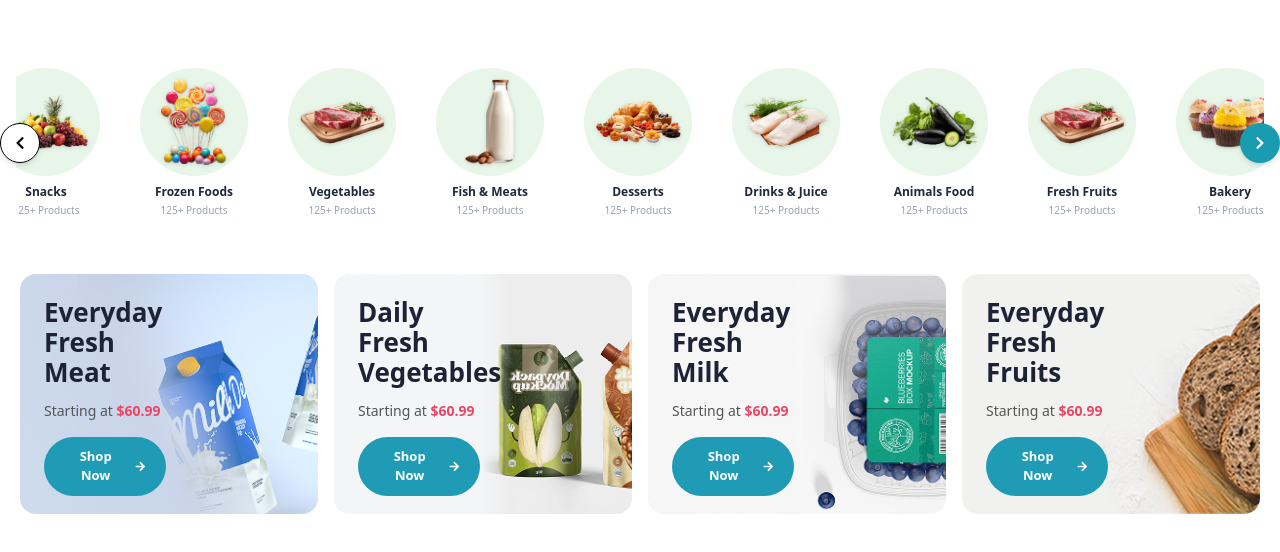
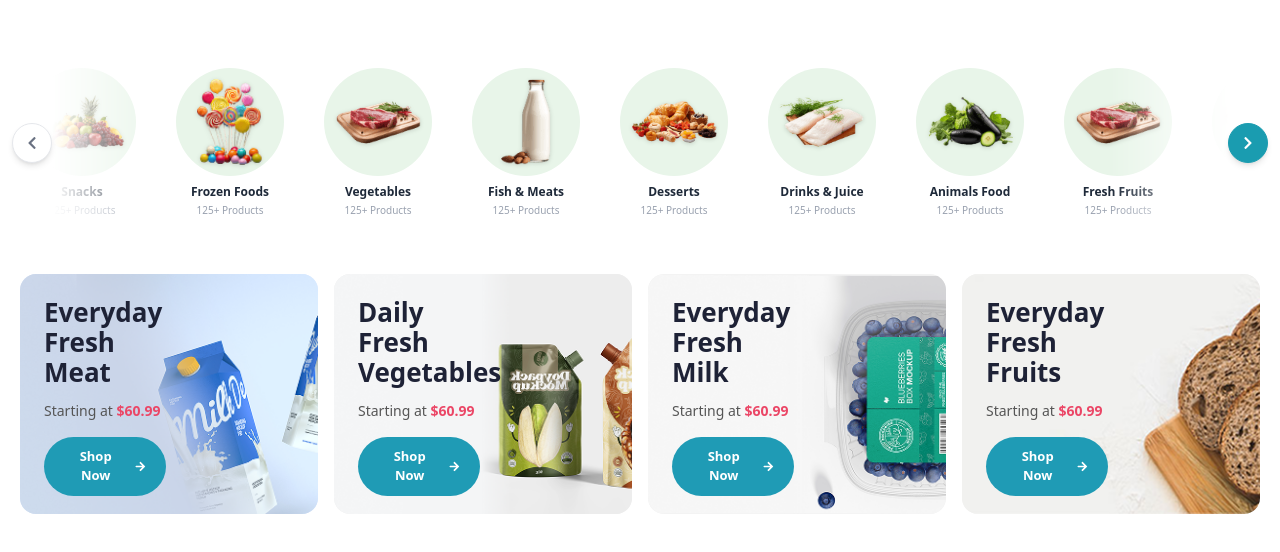
Before and after one commit to morphcodetech/b2b, a React (Vite) app: page / in a window 1280 px wide. Shown: the top 552 px of the page. Built offline with nearby package versions, Linux system fonts and the light colour scheme.

Commit message:
fadding the left and right side of the scroll

```diff
--- a/src/components/CategoryScrollSection/CategoryScrollSection.jsx
+++ b/src/components/CategoryScrollSection/CategoryScrollSection.jsx
@@ -6,9 +6,9 @@ import { categories } from "../../data/categoriesData";
 const CategoryScrollSection = () => {
   const scrollRef = useRef(null);
   const [isPaused, setIsPaused] = useState(false);
-  const autoScrollSpeed = 1; // Lower is smoother
+  const autoScrollSpeed = 1; // Adjust for faster/slower scroll
 
-  // Triple the data to ensure no "white gaps" during fast scrolls/resets
+  // Triple the data to ensure the scroll track is always populated during the reset
   const loopedCategories = [...categories, ...categories, ...categories];
 
   useEffect(() => {
@@ -18,11 +18,14 @@ const CategoryScrollSection = () => {
     let frameId;
 
     const tick = () => {
-      if (!isPaused) {
+      if (!isPaused && node) {
         node.scrollLeft += autoScrollSpeed;
 
+        // Calculate the width of one single set of items
+        const singleSetWidth = node.scrollWidth / 3;
 
-        const singleSetWidth = node.scrollWidth / 3;
+        // When we've scrolled past the second set, jump back by exactly one set width
+        // This creates a mathematically perfect, invisible loop
         if (node.scrollLeft >= singleSetWidth * 2) {
           node.scrollLeft -= singleSetWidth;
         }
@@ -32,37 +35,47 @@ const CategoryScrollSection = () => {
 
     frameId = window.requestAnimationFrame(tick);
     return () => window.cancelAnimationFrame(frameId);
-  }, [isPaused]);
+  }, [isPaused, autoScrollSpeed]);
 
   const scroll = (direction) => {
     if (!scrollRef.current) return;
 
-
+    // Pause auto-scroll to let the manual smooth scroll finish without conflict
     setIsPaused(true);
 
     scrollRef.current.scrollBy({
-      left: direction === "left" ? -300 : 300,
+      left: direction === "left" ? -350 : 350,
       behavior: "smooth",
     });
 
-    // Resume auto-scroll after the smooth animation finishes
+    // Resume auto-scroll after 600ms (standard smooth scroll duration)
     setTimeout(() => setIsPaused(false), 600);
   };
 
   return (
     <section className="pt-10 pb-7 bg-white overflow-hidden">
-      <div className="max-w-[1300px] mx-auto px-4 relative">
-        {/* Navigation Buttons */}
+      <div className="max-w-[1300px] mx-auto px-4 lg:px-5 relative">
+        <div className="relative flex items-center">
+          {/* Left Arrow Button */}
           <button
             onClick={() => scroll("left")}
-          className="absolute left-0 top-1/2 -translate-y-1/2 z-20 w-10 h-10 rounded-full bg-white border shadow-md flex items-center justify-center hover:bg-[#FA6C48] hover:text-white transition-colors"
+            aria-label="Scroll left"
+            className="absolute left-0 z-20 w-10 h-10 rounded-full bg-white border border-gray-200 shadow-md flex items-center justify-center text-gray-500 hover:bg-[#FA6C48] hover:text-white hover:border-[#FA6C48] transition-all duration-200 -translate-x-2"
           >
             <FaChevronLeft size={14} />
           </button>
 
+          {/* Scrollable Track with Edge Opacity Mask */}
           <div
             ref={scrollRef}
-          className="flex gap-4 overflow-x-hidden whitespace-nowrap py-4"
+            style={{
+              // Creates the fade effect on left and right sides
+              maskImage:
+                "linear-gradient(to right, transparent, black 10%, black 90%, transparent)",
+              WebkitMaskImage:
+                "linear-gradient(to right, transparent, black 10%, black 90%, transparent)",
+            }}
+            className="flex gap-4 overflow-x-hidden whitespace-nowrap py-4 mx-8 [scrollbar-width:none] [&::-webkit-scrollbar]:hidden"
             onMouseEnter={() => setIsPaused(true)}
             onMouseLeave={() => setIsPaused(false)}
           >
@@ -73,12 +86,15 @@ const CategoryScrollSection = () => {
             ))}
           </div>
 
+          {/* Right Arrow Button */}
           <button
             onClick={() => scroll("right")}
-          className="absolute right-0 top-1/2 -translate-y-1/2 z-20 w-10 h-10 rounded-full bg-[#1A9CB0] text-white shadow-md flex items-center justify-center hover:bg-[#FA6C48] transition-colors"
+            aria-label="Scroll right"
+            className="absolute right-0 z-20 w-10 h-10 rounded-full bg-[#1A9CB0] border border-[#1A9CB0] shadow-md flex items-center justify-center text-white hover:bg-[#FA6C48] hover:border-[#FA6C48] transition-all duration-200 translate-x-2"
           >
             <FaChevronRight size={14} />
           </button>
+        </div>
       </div>
     </section>
   );
```
Lines whose indentation alone changed are shown as unchanged.
